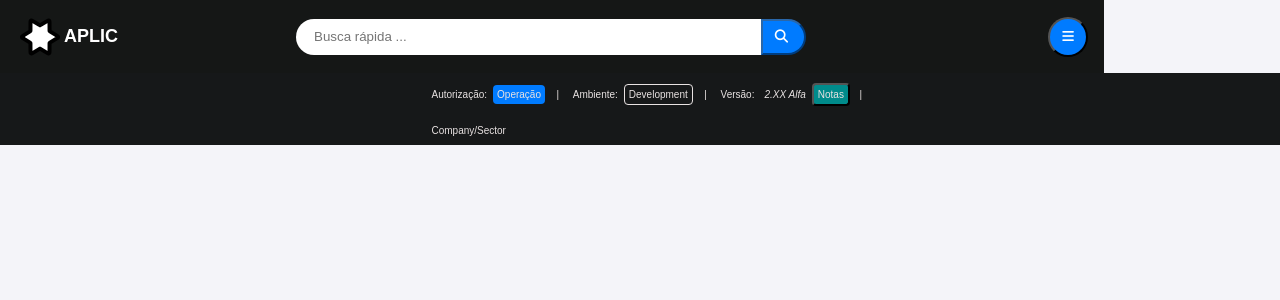
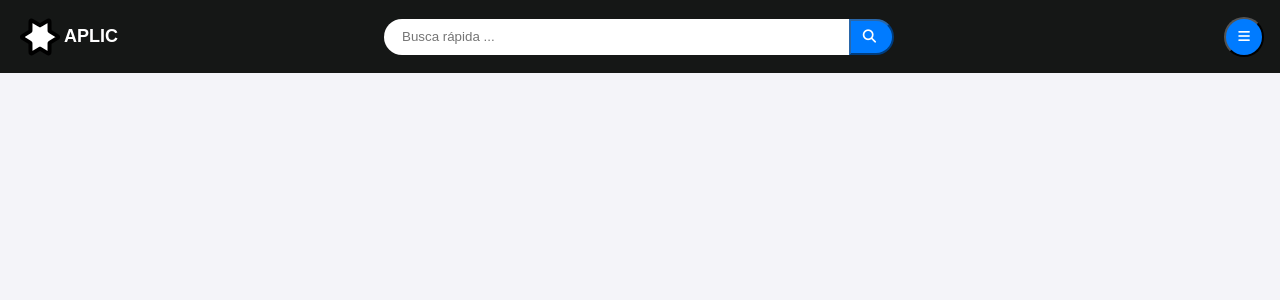
Before and after one commit to ArthurJFMotter/gerenciador-de-chamados, an Angular app in the folder ticket-management-app/: page / in a window 1280 px wide. Shown: the top 300 px of the page. Built offline with nearby package versions, Linux system fonts and the light colour scheme.

Commit message:
header done

```diff
--- a/ticket-management-app/src/app/app.component.css
+++ b/ticket-management-app/src/app/app.component.css
@@ -6,11 +6,11 @@
 }
 
 header{
-    position: relative;
+    background-color: #E8E2E2;
     display: flex;
-    justify-content: space-between;
+    justify-content: center;
     align-items: center;
-    min-width: 100%;
+    width: fit-content;
 }
 
 footer {
--- a/ticket-management-app/src/app/app.component.html
+++ b/ticket-management-app/src/app/app.component.html
@@ -10,8 +10,9 @@
   </main>
 -->
 
-  <!-- Footer -->
+  <!-- Footer --
   <footer>
       <app-footer></app-footer>
   </footer>
+-->
 </div>
--- a/ticket-management-app/src/app/components/header/header.component.css
+++ b/ticket-management-app/src/app/components/header/header.component.css
@@ -3,31 +3,43 @@
       color: white;
       display: flex;
       flex-direction: column;
-     align-items: flex-start;
-     width: 100%;
-     height: fit-content;
-     padding: 0rem 0.5rem;
+      justify-content: center;
+      align-items: center;
+      width: 100vw;
+      padding: 0.5rem 0rem;
   }
 
- nav .logo {
+  .main-container,
+  .aux-container {
+      display: flex;
+      justify-content: space-between;
+      align-items: center;
+      width: 100%;
+  }
+
+  .main-container section {
+      padding: 0rem 1rem;
+  }
+
+  .logo {
       display: flex;
       justify-content: start;
       width: 20vw;
   }
 
- nav .search {
+  .search {
       display: flex;
       justify-content: start;
       width: 40vw;
   }
 
- nav .user-actions {
+  .user-actions {
       display: flex;
       justify-content: flex-end;
       width: 20vw;
   }
 
- nav .primary {
+  .primary {
       display: flex;
       width: 100%;
       justify-content: space-between;
@@ -35,7 +47,7 @@
       padding: 0.5rem 0rem;
   }
 
- nav section {
+  section {
       display: flex;
       justify-content: center;
       align-items: center;
@@ -101,11 +113,11 @@
       width: fit-content;
   }
 
- nav .collapsible-menu {
+  .collapsible-menu {
       display: none;
   }
 
- nav .collapsible-menu.open {
+  .collapsible-menu.open {
       display: flex;
       flex-direction: row;
       justify-content: space-between;
@@ -118,7 +130,7 @@
       z-index: 10;
   }
 
- nav .collapsible-menu button {
+  .collapsible-menu button {
       display: flex;
       justify-content: space-between;
       align-items: center;
@@ -133,6 +145,7 @@
 
   .collapsible-menu.open {
       display: flex;
+      margin: 1rem;
   }
 
   .collapsible-menu {
--- a/ticket-management-app/src/app/components/header/header.component.html
+++ b/ticket-management-app/src/app/components/header/header.component.html
@@ -1,5 +1,5 @@
 <nav>
-    <div class="primary">
+    <div class="main-container">
         <!-- logo module start-->
         <section class="logo">
             <img class="image-logo" src="assets/images/star-alt-com.svg">
@@ -28,6 +28,7 @@
         </section>
         <!-- user actions module end-->
     </div>
+    <div class="aux-container">
         <!-- collapsable menu module start -->
         <div id="collapsible-menu" class="collapsible-menu" [class.open]="isMenuOpen">
             <h2 class="user-info">
@@ -49,4 +50,5 @@
             </div>
         </div>
         <!-- collapsable menu module end -->
+    </div>
 </nav>
```
Lines whose indentation alone changed are shown as unchanged.
